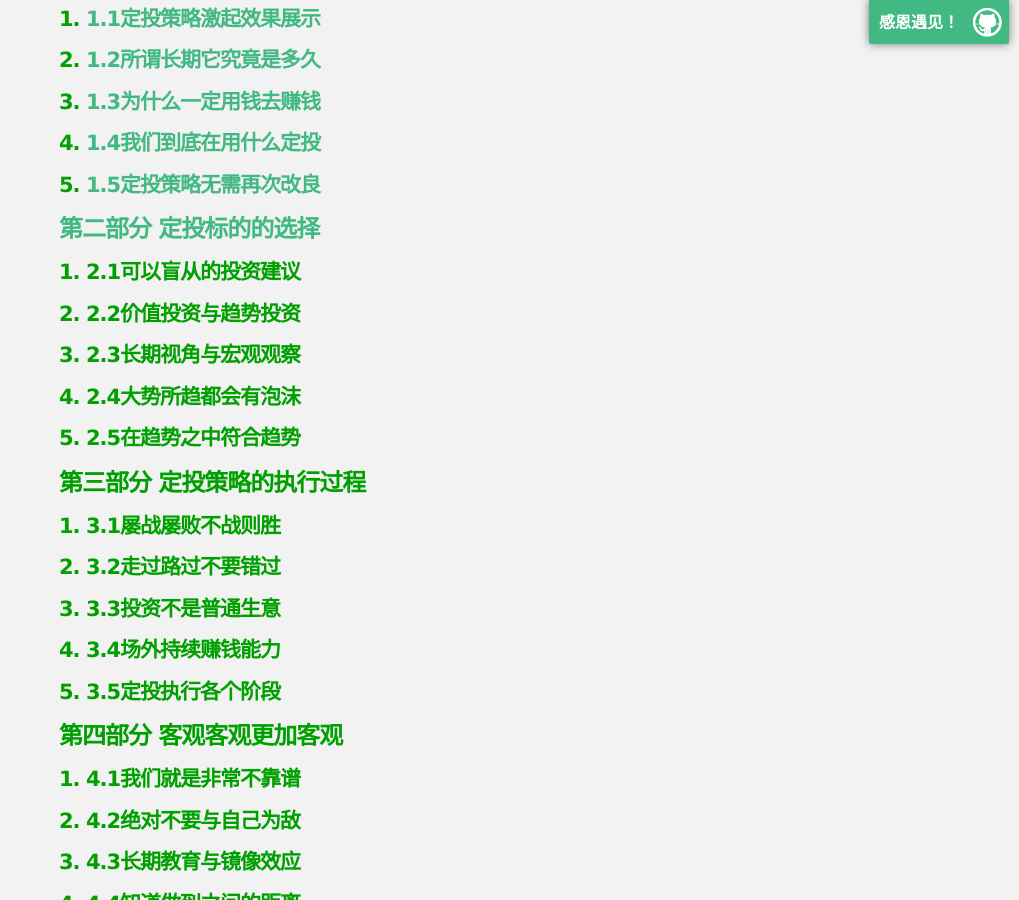
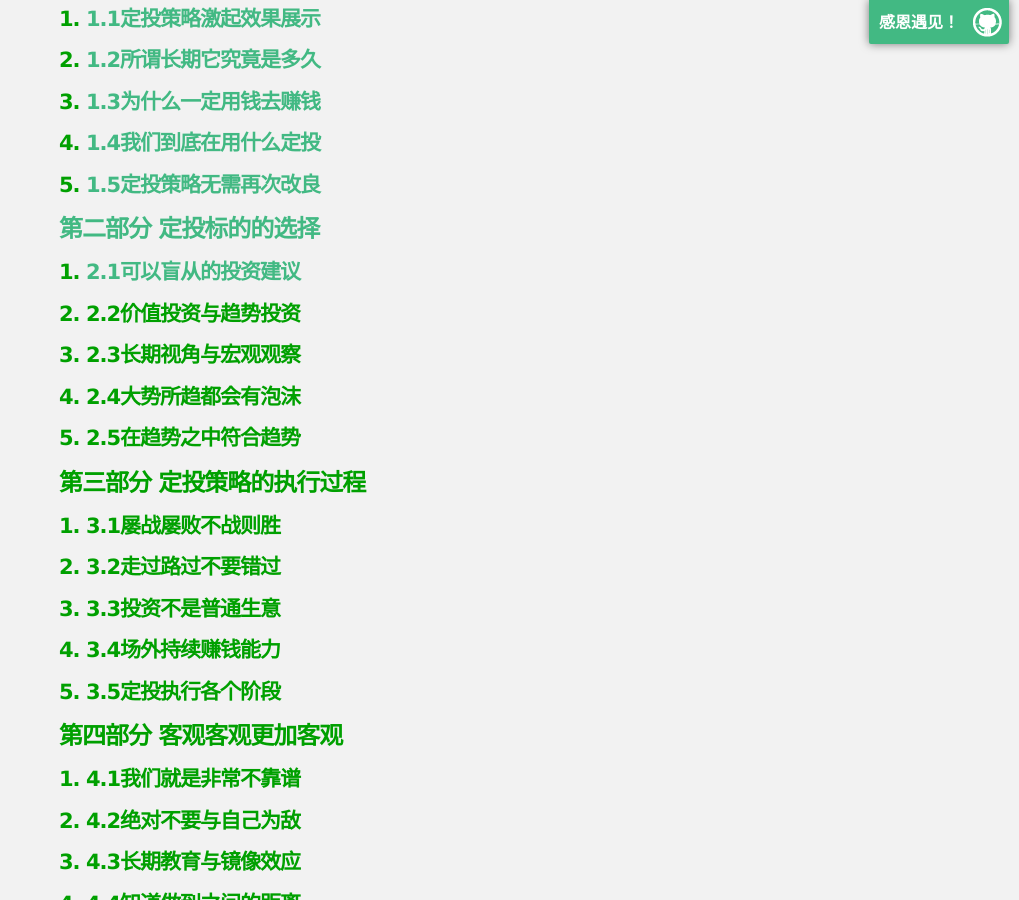
Before and after one commit to liangxincn/-, a Jekyll site: the page built from index.md, in a window 1280 px wide and 900 px high, scrolled down 1301 px. Shown: the whole window, without its empty margins (261-1280 px from the left). Built offline with Jekyll 4.4.1, drawn with Linux system fonts in a browser that asks for light colours; our own code applies the rules of GitHub Pages for plain Markdown files; part of the change alters nothing that is shown.

```diff
--- a/index.md
+++ b/index.md
@@ -33,7 +33,7 @@
 
 ### [第二部分 定投标的的选择](./chapter02.html "20220113完成")
 
-#### 1. 2.1可以盲从的投资建议
+#### 1. [2.1可以盲从的投资建议](./chapter02-1.html "20220114完成")
 
 #### 2. 2.2价值投资与趋势投资
 
```
